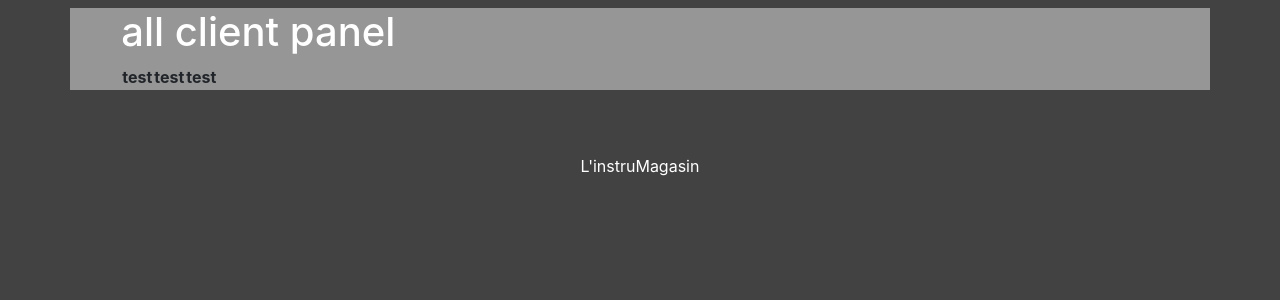
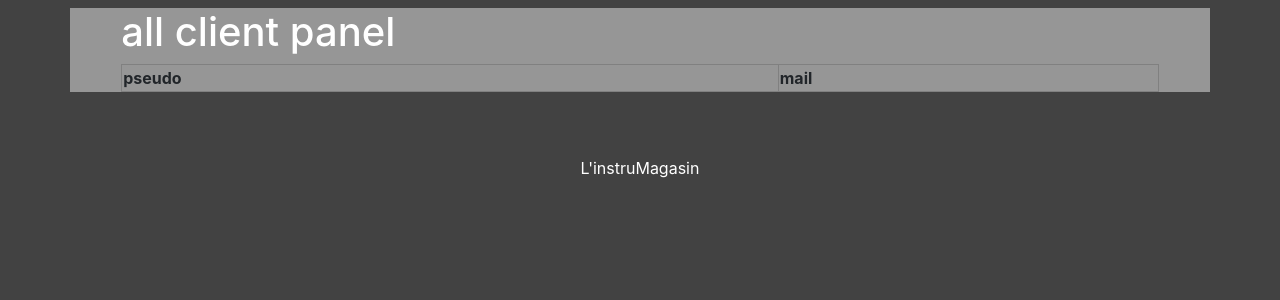
Before and after one commit to Runolf/Sell_Instrument_ProjectWeb, a PHP site: page /Sell_Instrument_ProjectWeb/views/allclient.php in a window 1280 px wide. Shown: the part 56-356 px from the top of the page. Run offline with PHP 8.4, Linux system fonts and the light colour scheme; the template is opened without the code that fills it, so the values that code supplies are empty; some libraries are stand-ins or nearby versions.

Commit message:
add working allclient

```diff
--- a/project/models/articles.php
+++ b/project/models/articles.php
@@ -1,7 +1,7 @@
 <?php
 require 'connectionDB.php';
+
  class Article{
-
  public $articleId;
  public $name;
  public $brand;
@@ -26,8 +26,8 @@ public static function getAll(){
     $response->setFetchMode(PDO::FETCH_CLASS, 'Article');
     $datas = $response->fetchAll();
     $response->closeCursor();
+
     return $datas;
-
   }
 
  public static function getById($id){
--- a/project/models/users.php
+++ b/project/models/users.php
@@ -28,10 +28,12 @@ class User{
   }
 
   public static function getAll(){
+
     $response = getDB()->query('SELECT * FROM users');
     $response->setFetchMode(PDO::FETCH_CLASS, 'User');
     $datas = $response->fetchAll();
     $response->closeCursor();
+
     return $datas;
   }
 
@@ -57,7 +59,6 @@ class User{
 
     $response->closeCursor();
   }
-
 
   public static function modify($id , $_mail, $_pseudo, $_pswd, $_city, $_street, $_nbr){
                             // UPDATE `users` SET rating = 50, RoleId = 2 WHERE userId = 7;
--- a/project/public/css/ownstyle.css
+++ b/project/public/css/ownstyle.css
@@ -60,6 +60,15 @@ padding: 5% 0% 5% 0%;
   left: 45px;
 }
 
+/*     ALLUSER      */
+
+table{
+  width: 100%;
+  height: 100%;
+
+}
+
+
 
 /*     FOOTER       */
 .footer {
--- a/project/views/allclient.php
+++ b/project/views/allclient.php
@@ -2,18 +2,18 @@
 ob_start();
  ?>
 
-<table>
+<table border="1">
   <thead>
     <tr>
-      <th>test</th>
-      <th>test</th>
-      <th>test</th>
+      <th>pseudo</th>
+      <th>mail</th>
     </tr>
   </thead>
   <tbody>
   <?php foreach ($users as $user): ?>
     <tr>
-      <th><?= $users->pseudo ?></th>
+      <th><?= $user->pseudo ?></th>
+      <th><?= $user->email ?></th>
     </tr>
   <?php endforeach; ?>
   </tbody>
```
Also changed, not shown: 2 other files.
